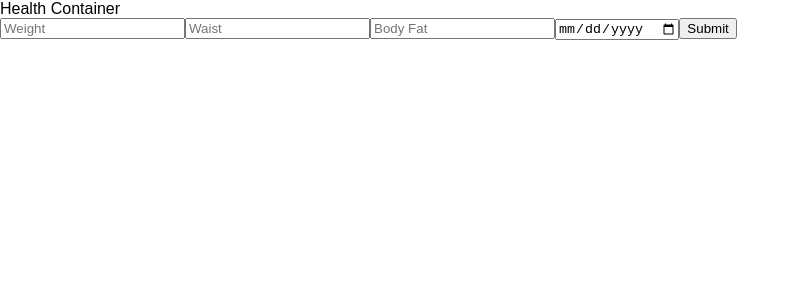
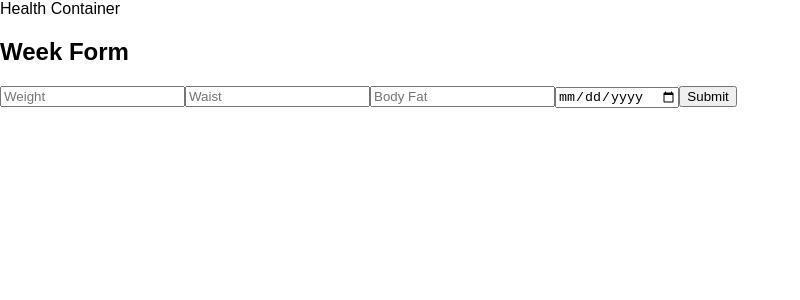
Before and after one commit to johneckert/health-tracker-frontend, a React (Create React App) app: page / in a window 1280 px wide. Shown: the top 300 px of the page, without its empty margins (0-800 px from the left). Built offline with nearby package versions, Linux system fonts and the light colour scheme.

Commit message:
basci week form

```diff
--- a/src/components/WeekForm.js
+++ b/src/components/WeekForm.js
@@ -11,9 +11,9 @@ class WeekForm extends Component {
   handleChange = event => this.setState({ ...this.state, [event.target.name]: event.target.value });
 
   render() {
-    console.log(this.state.date);
     return (
       <form>
+        <h2>Week Form </h2>
         <input
           type="number"
           step="0.01"
```
